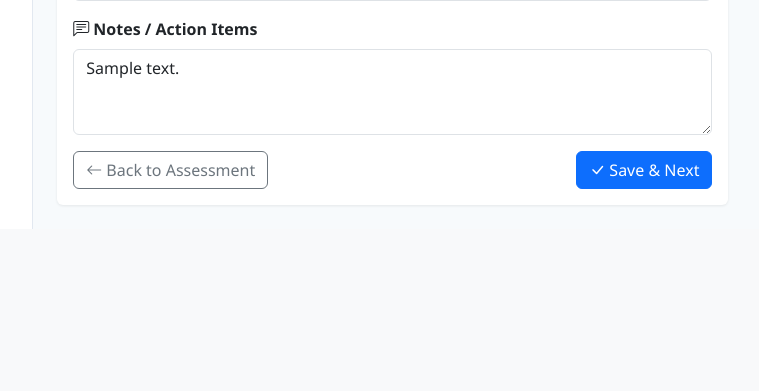
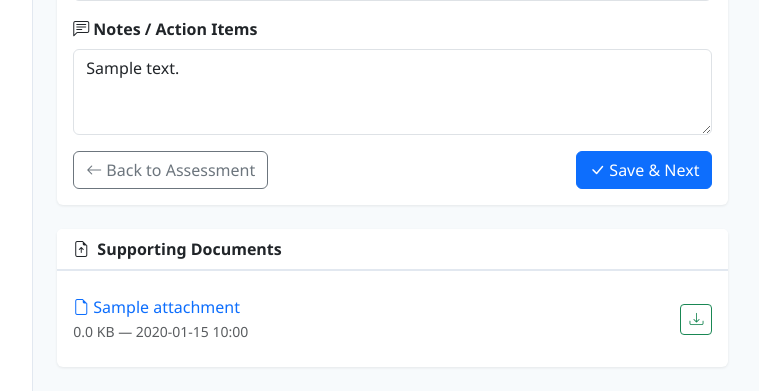
Before and after one commit to ariukab0103-tech/Ariuka, a Flask app: page /assessments/1/assess/1 in a window 1280 px wide. Shown: the part 1010-1401 px from the top of the page, without its empty margins (180-939 px from the left). Before the commit the page ends 1239 px from the top, so only its background shows below. Run offline with Flask 3, Linux system fonts and the light colour scheme; a user stored in the database is signed in; tables that the repository leaves empty hold one stand-in row (values such as "Sample post").

Commit message:
Add file upload support for assessment evidence documents
- Add Attachment model for storing uploaded files per criterion
- Add upload/download/delete routes with file type validation
- Support PDF, Word, Excel, CSV, images, and text files (16 MB max)
- Show upload UI on each criterion assessment page
- Show uploaded documents to reviewers during limited assurance review
- Auto-create uploads directory on app startup

https://claude.ai/code/session_01Wt7TLoc8snsE7W7mit7os7

```diff
--- a/app/__init__.py
+++ b/app/__init__.py
@@ -17,6 +17,7 @@ def create_app(config_class=Config):
     app.config.from_object(config_class)
 
     os.makedirs(app.instance_path, exist_ok=True)
+    os.makedirs(app.config.get("UPLOAD_FOLDER", os.path.join(app.instance_path, "uploads")), exist_ok=True)
 
     db.init_app(app)
     login_manager.init_app(app)
--- a/app/assessment/routes.py
+++ b/app/assessment/routes.py
@@ -1,9 +1,18 @@
-from flask import Blueprint, render_template, redirect, url_for, flash, request
+import os
+import uuid
+
+from flask import Blueprint, render_template, redirect, url_for, flash, request, send_from_directory, current_app
 from flask_login import login_required, current_user
+from werkzeug.utils import secure_filename
 
 from app import db
-from app.models import Assessment, Response
+from app.models import Assessment, Response, Attachment
 from app.ssbj_criteria import SSBJ_CRITERIA, MATURITY_LEVELS, get_criteria_by_pillar
+
+
+def _allowed_file(filename):
+    return "." in filename and \
+        filename.rsplit(".", 1)[1].lower() in current_app.config["ALLOWED_EXTENSIONS"]
 
 assessment_bp = Blueprint("assessment", __name__, url_prefix="/assessments")
 
@@ -205,6 +214,102 @@ def report(assessment_id):
     )
 
 
+@assessment_bp.route("/<int:assessment_id>/upload/<string:criterion_id>", methods=["POST"])
+@login_required
+def upload_file(assessment_id, criterion_id):
+    assessment = db.session.get(Assessment, assessment_id)
+    if not assessment:
+        flash("Assessment not found.", "danger")
+        return redirect(url_for("assessment.list_assessments"))
+    if not current_user.is_admin and assessment.user_id != current_user.id:
+        flash("Access denied.", "danger")
+        return redirect(url_for("assessment.list_assessments"))
+
+    response = Response.query.filter_by(
+        assessment_id=assessment_id, criterion_id=criterion_id
+    ).first()
+    if not response:
+        flash("Criterion not found.", "danger")
+        return redirect(url_for("assessment.view", assessment_id=assessment_id))
+
+    if "file" not in request.files:
+        flash("No file selected.", "warning")
+        return redirect(url_for("assessment.assess_criterion", assessment_id=assessment_id, criterion_id=criterion_id))
+
+    file = request.files["file"]
+    if file.filename == "":
+        flash("No file selected.", "warning")
+        return redirect(url_for("assessment.assess_criterion", assessment_id=assessment_id, criterion_id=criterion_id))
+
+    if not _allowed_file(file.filename):
+        allowed = ", ".join(current_app.config["ALLOWED_EXTENSIONS"])
+        flash(f"File type not allowed. Accepted: {allowed}", "danger")
+        return redirect(url_for("assessment.assess_criterion", assessment_id=assessment_id, criterion_id=criterion_id))
+
+    upload_dir = current_app.config["UPLOAD_FOLDER"]
+    os.makedirs(upload_dir, exist_ok=True)
+
+    original_name = secure_filename(file.filename)
+    ext = original_name.rsplit(".", 1)[1].lower() if "." in original_name else ""
+    stored_name = f"{uuid.uuid4().hex}.{ext}"
+
+    file.save(os.path.join(upload_dir, stored_name))
+    file_size = os.path.getsize(os.path.join(upload_dir, stored_name))
+
+    attachment = Attachment(
+        response_id=response.id,
+        filename=stored_name,
+        original_name=original_name,
+        file_size=file_size,
+        uploaded_by=current_user.id,
+    )
+    db.session.add(attachment)
+    db.session.commit()
+
+    flash(f"File '{original_name}' uploaded.", "success")
+    return redirect(url_for("assessment.assess_criterion", assessment_id=assessment_id, criterion_id=criterion_id))
+
+
+@assessment_bp.route("/download/<int:attachment_id>")
+@login_required
+def download_file(attachment_id):
+    attachment = db.session.get(Attachment, attachment_id)
+    if not attachment:
+        flash("File not found.", "danger")
+        return redirect(url_for("assessment.list_assessments"))
+
+    upload_dir = current_app.config["UPLOAD_FOLDER"]
+    return send_from_directory(
+        upload_dir, attachment.filename, download_name=attachment.original_name
+    )
+
+
+@assessment_bp.route("/<int:assessment_id>/delete-file/<int:attachment_id>", methods=["POST"])
+@login_required
+def delete_file(assessment_id, attachment_id):
+    attachment = db.session.get(Attachment, attachment_id)
+    if not attachment:
+        flash("File not found.", "danger")
+        return redirect(url_for("assessment.view", assessment_id=assessment_id))
+
+    assessment = db.session.get(Assessment, assessment_id)
+    if not current_user.is_admin and assessment.user_id != current_user.id:
+        flash("Access denied.", "danger")
+        return redirect(url_for("assessment.list_assessments"))
+
+    criterion_id = attachment.response.criterion_id
+
+    # Delete physical file
+    filepath = os.path.join(current_app.config["UPLOAD_FOLDER"], attachment.filename)
+    if os.path.exists(filepath):
+        os.remove(filepath)
+
+    db.session.delete(attachment)
+    db.session.commit()
+    flash("File deleted.", "success")
+    return redirect(url_for("assessment.assess_criterion", assessment_id=assessment_id, criterion_id=criterion_id))
+
+
 def _get_next_criterion(current_id):
     """Get the next criterion ID in sequence."""
     ids = [c["id"] for c in SSBJ_CRITERIA]
--- a/app/models.py
+++ b/app/models.py
@@ -175,3 +175,25 @@ class ReviewItem(db.Model):
     finding = db.Column(db.Text, default="")
     recommendation = db.Column(db.Text, default="")
     evidence_adequate = db.Column(db.Boolean, default=False)
+
+
+class Attachment(db.Model):
+    __tablename__ = "attachments"
+
+    id = db.Column(db.Integer, primary_key=True)
+    response_id = db.Column(
+        db.Integer, db.ForeignKey("responses.id"), nullable=False
+    )
+    filename = db.Column(db.String(256), nullable=False)
+    original_name = db.Column(db.String(256), nullable=False)
+    file_size = db.Column(db.Integer, default=0)
+    uploaded_by = db.Column(db.Integer, db.ForeignKey("users.id"), nullable=False)
+    uploaded_at = db.Column(
+        db.DateTime, default=lambda: datetime.now(timezone.utc)
+    )
+
+    response = db.relationship(
+        "Response",
+        backref=db.backref("attachments", lazy="dynamic", cascade="all, delete-orphan"),
+    )
+    uploader = db.relationship("User")
--- a/app/templates/assessment/assess.html
+++ b/app/templates/assessment/assess.html
@@ -81,6 +81,64 @@
                 </form>
             </div>
         </div>
+
+        <!-- File Upload Section -->
+        <div class="card mt-4">
+            <div class="card-header">
+                <i class="bi bi-file-earmark-arrow-up me-2"></i>Supporting Documents
+            </div>
+            <div class="card-body">
+                {% if assessment.status in ('draft', 'in_progress') %}
+                <form method="POST" enctype="multipart/form-data"
+                      action="{{ url_for('assessment.upload_file', assessment_id=assessment.id, criterion_id=criterion.id) }}">
+                    <div class="mb-3">
+                        <label for="file" class="form-label">Upload file (PDF, Word, Excel, Image, CSV — max 16 MB)</label>
+                        <input class="form-control" type="file" id="file" name="file" required
+                               accept=".pdf,.doc,.docx,.xls,.xlsx,.csv,.png,.jpg,.jpeg,.txt">
+                    </div>
+                    <button type="submit" class="btn btn-outline-primary btn-sm">
+                        <i class="bi bi-upload me-1"></i>Upload
+                    </button>
+                </form>
+                <hr>
+                {% endif %}
+
+                {% set files = response.attachments.all() %}
+                {% if files %}
+                <div class="list-group list-group-flush">
+                    {% for file in files %}
+                    <div class="list-group-item d-flex justify-content-between align-items-center px-0">
+                        <div>
+                            <a href="{{ url_for('assessment.download_file', attachment_id=file.id) }}" class="text-decoration-none">
+                                <i class="bi bi-file-earmark me-1"></i>{{ file.original_name }}
+                            </a>
+                            <br>
+                            <small class="text-muted">
+                                {{ (file.file_size / 1024) | round(1) }} KB
+                                — {{ file.uploaded_at.strftime('%Y-%m-%d %H:%M') if file.uploaded_at else '' }}
+                            </small>
+                        </div>
+                        <div class="d-flex gap-1">
+                            <a href="{{ url_for('assessment.download_file', attachment_id=file.id) }}" class="btn btn-sm btn-outline-success" title="Download">
+                                <i class="bi bi-download"></i>
+                            </a>
+                            {% if assessment.status in ('draft', 'in_progress') %}
+                            <form method="POST" action="{{ url_for('assessment.delete_file', assessment_id=assessment.id, attachment_id=file.id) }}"
+                                  onsubmit="return confirm('Delete this file?');">
+                                <button type="submit" class="btn btn-sm btn-outline-danger" title="Delete">
+                                    <i class="bi bi-trash"></i>
+                                </button>
+                            </form>
+                            {% endif %}
+                        </div>
+                    </div>
+                    {% endfor %}
+                </div>
+                {% else %}
+                <p class="text-muted mb-0"><small>No files uploaded yet.</small></p>
+                {% endif %}
+            </div>
+        </div>
     </div>
 
     <div class="col-md-4">
--- a/config.py
+++ b/config.py
@@ -9,3 +9,6 @@ class Config:
         "DATABASE_URL", f"sqlite:///{os.path.join(basedir, 'instance', 'ssbj_gap.db')}"
     )
     SQLALCHEMY_TRACK_MODIFICATIONS = False
+    UPLOAD_FOLDER = os.path.join(basedir, "instance", "uploads")
+    MAX_CONTENT_LENGTH = 16 * 1024 * 1024  # 16 MB max upload
+    ALLOWED_EXTENSIONS = {"pdf", "doc", "docx", "xls", "xlsx", "csv", "png", "jpg", "jpeg", "txt"}
```
Also changed, not shown: app/templates/review/review_item.html (+42 -1 lines).
